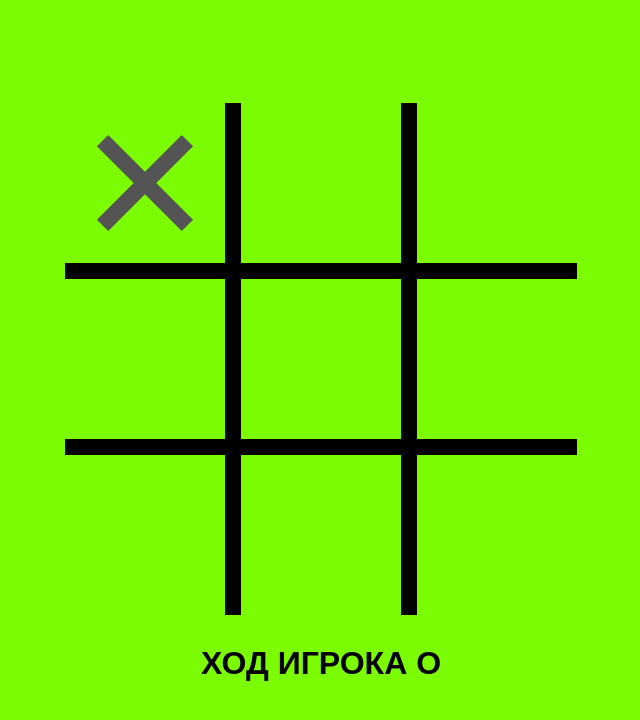
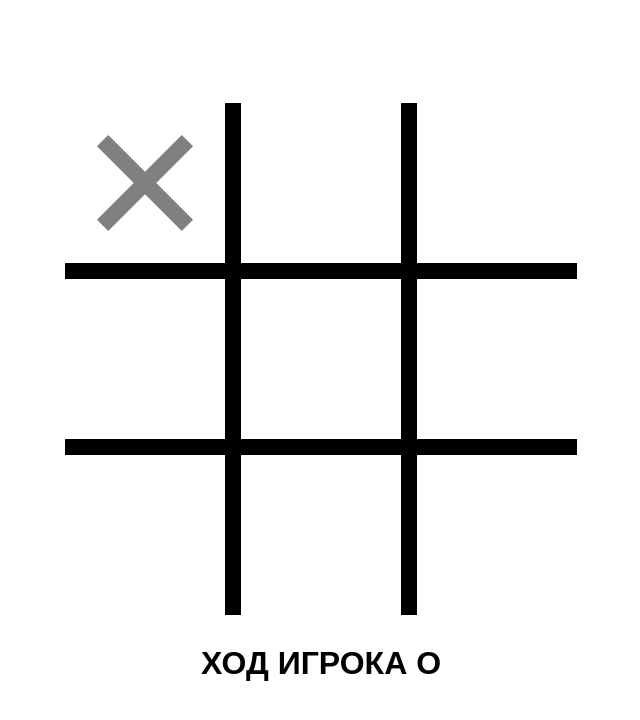
Before and after one commit to Dan1lov23/tic-tac-game-high-level, a plain HTML site: page game/index.html in a window 1280 px wide. Both pictures are taken after a click on the element 464 px from the left and 182 px from the top of the page. Shown: the whole page, without its empty margins (319-959 px from the left). Drawn offline with Linux system fonts and the light colour scheme.

Commit message:
Add minor changes on css code

```diff
--- a/game/style.css
+++ b/game/style.css
@@ -16,7 +16,7 @@ body {
     height: 100vh;
     margin: 0;
     overflow: hidden;
-    background-color: lawngreen;
+    background-color: white;
 }
 
 .board {
@@ -30,7 +30,7 @@ body {
 .cell {
     position: relative;
     cursor: pointer;
-    background-color: lawngreen;
+    background-color: white;
 }
 
 .cell.X:before,
@@ -41,7 +41,7 @@ body {
     left: 50%;
     width: 15vmin;
     height: 2vmin;
-    background: #545454;
+    background: grey;
 }
 
 .cell.X:before {
@@ -62,7 +62,7 @@ body {
     width: 10vmin;
     height: 10vmin;
     border-radius: 50%;
-    border: 2vmin solid #f2ebd3;
+    border: 2vmin solid grey;
 }
 
 .message {
```
